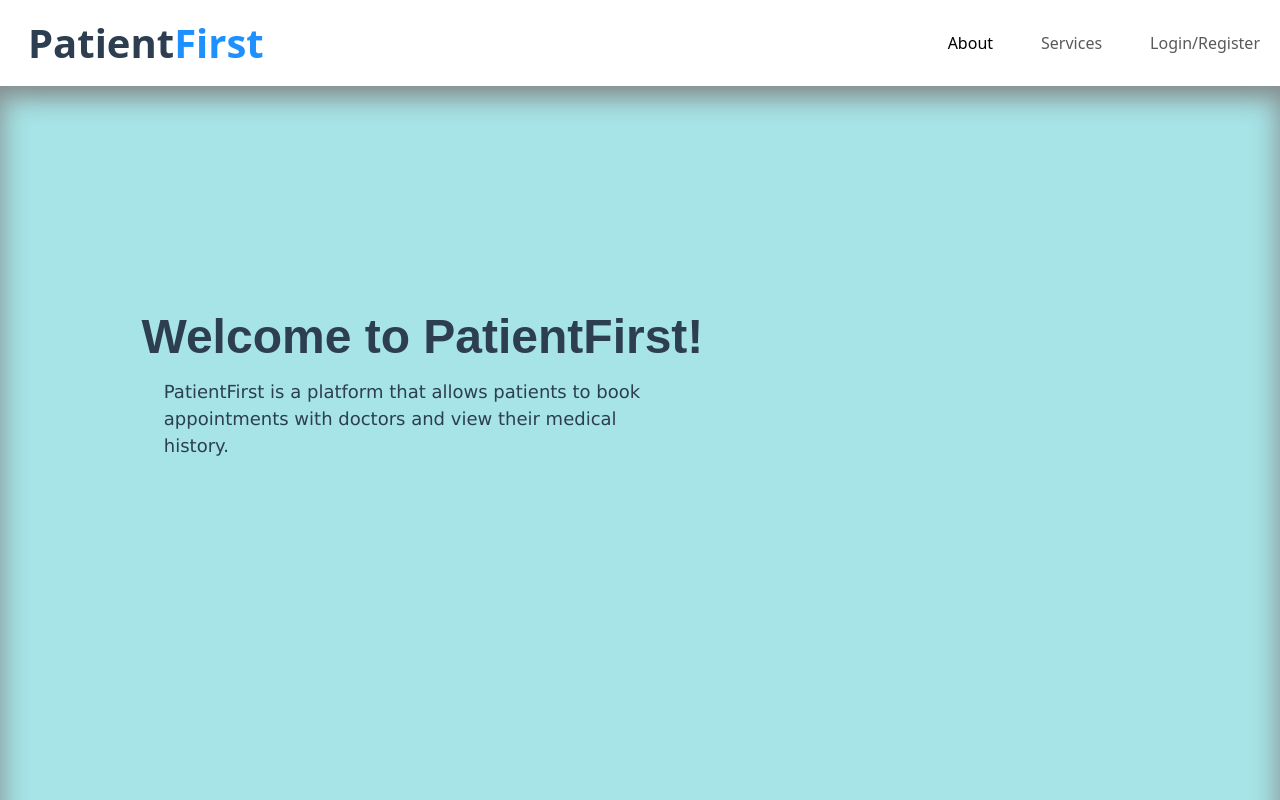
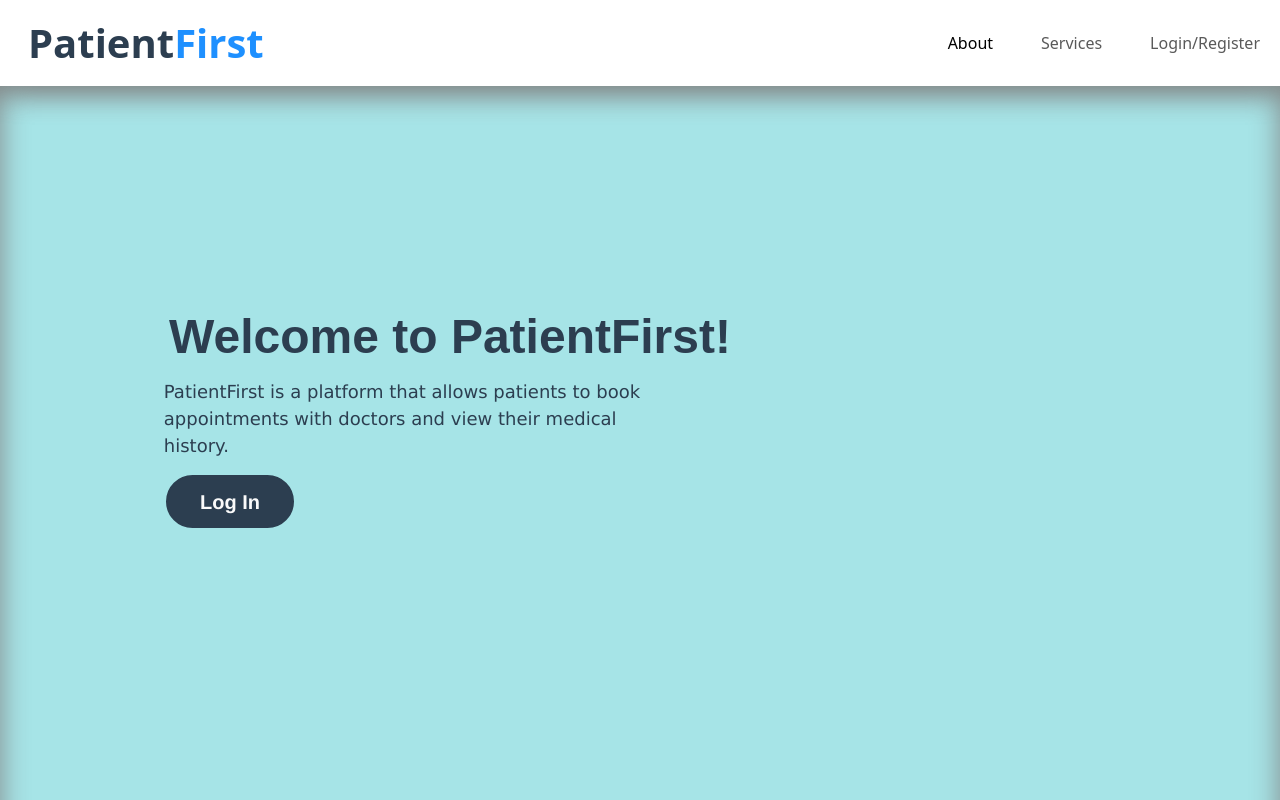
Before and after one commit to LloydBolences29/AUP_PatientFirst, a React (Vite) app in the folder aupcis/: page / in a window 1280 px wide. Shown: the top 800 px of the page. Built offline with nearby package versions, Linux system fonts and the light colour scheme.

Commit message:
added login button

```diff
--- a/aupcis/src/modules/Home/Home.css
+++ b/aupcis/src/modules/Home/Home.css
@@ -28,7 +28,7 @@ body {
 .header-content {
   padding: 10% 0 0 0;
   position: relative;
-  right: 17%;
+  right: 190px;
   top: 30px;
   color: #2c3e50;
   font-size: 48px;
@@ -52,6 +52,63 @@ body {
   font-family: Verdana, Geneva, Tahoma, sans-serif;
   font-size: 18px;
   font-weight: 55;
+}
+
+.login-button {
+  align-items: center;
+  background-color: #2c3e50;
+  border: 2px solid;
+  border-color: #2c3e50;
+  border-radius: 32px;
+  display: inline-flex;
+  flex-wrap: wrap;
+  gap: 0px 0px;
+  height: 52.5px;
+  justify-content: center;
+  padding: 16px 32px;
+  position: relative;
+  top: 30px;
+  right: 410px;
+}
+
+.login-button .span-text-align {
+  align-items: flex-start;
+  display: inline-flex;
+  flex: 0 0 auto;
+  flex-direction: column;
+  position: relative;
+}
+
+.login-button .span-h-button {
+  align-items: center;
+  align-self: stretch;
+  display: flex;
+  flex: 0 0 auto;
+  padding: 0px 0px 0.5px;
+  position: relative;
+  width: 100%;
+}
+
+.login-button .text-wrapper {
+  color: #fafafa;
+  font-family: "Helvetica-Bold", Helvetica;
+  font-size: 20px;
+  font-weight: 700;
+  letter-spacing: 0;
+  line-height: 20px;
+  margin-top: -1.00px;
+  position: relative;
+  white-space: nowrap;
+  width: fit-content;
+}
+
+.text-wrapper{
+  text-decoration: none;
+  margin: 0;
+}
+.login-button:hover .text-wrapper {
+  color: #2c3e50;
+  cursor: pointer;
 }
 .service-content {
   display: flex;
--- a/aupcis/src/modules/Home/Home.jsx
+++ b/aupcis/src/modules/Home/Home.jsx
@@ -2,48 +2,12 @@ import React from "react";
 import { NavLink } from "react-router-dom";
 import "bootstrap/dist/css/bootstrap.css";
 import "./Home.css";
+import { Navbar } from "../Navbar/Navbar";
 
 const Home = () => {
   return (
     <>
-      <nav className="navbar navbar-expand-lg navbar-light">
-        <div className="container-fluid">
-          <NavLink className="logo-text navbar-brand text-dark" to="/">
-            <span className="patient-Logo">Patient</span>
-            <span className="first-Logo">First</span>
-          </NavLink>
-          <button
-            className="navbar-toggler"
-            type="button"
-            data-bs-toggle="collapse"
-            data-bs-target="#navbarNav"
-            aria-controls="navbarNav"
-            aria-expanded="false"
-            aria-label="Toggle navigation"
-          >
-            <span className="navbar-toggler-icon"></span>
-          </button>
-          <div className="collapse navbar-collapse" id="navbarNav">
-            <ul className="navbar-nav ms-auto">
-              <li className="nav-item">
-                <NavLink className="nav-link" to="/">
-                  About
-                </NavLink>
-              </li>
-              <li className="nav-item">
-                <NavLink className="nav-link" to="/services">
-                  Services
-                </NavLink>
-              </li>
-              <li className="nav-item">
-                <NavLink className="nav-link" to="/login-register">
-                  Login/Register
-                </NavLink>
-              </li>
-            </ul>
-          </div>
-        </div>
-      </nav>
+      <Navbar />
 
       <div className="body">
         <div className="content">
@@ -55,6 +19,14 @@ const Home = () => {
               PatientFirst is a platform that allows patients to book
               appointments with doctors and view their medical history.
             </p>
+          </div>
+
+          <div className="login-button">
+            <div className="span-text-align">
+              <div className="span-h-button">
+                <NavLink to={"/login-register"} className="text-wrapper">Log In</NavLink>
+              </div>
+            </div>
           </div>
         </div>
       </div>
@@ -129,11 +101,18 @@ const Home = () => {
               AUP Clinic, Putingkahoy, Silang Cavite 4118, Philippines
             </p>
             <p id="contact-info">
-              <span className="phoneNumberFooter" id="title">Phone: </span> +63916 123 4567
+              <span className="phoneNumberFooter" id="title">
+                Phone:{" "}
+              </span>{" "}
+              +63916 123 4567
             </p>
             <p id="contact-info">
-              <span className="emailFooter" id="title">Email: </span>
-              <a href="mailto: aupclinic@aup.edu.ph" id="contact-info">aupclinic@aup.edu.ph</a>
+              <span className="emailFooter" id="title">
+                Email:{" "}
+              </span>
+              <a href="mailto: aupclinic@aup.edu.ph" id="contact-info">
+                aupclinic@aup.edu.ph
+              </a>
             </p>
           </div>
 
@@ -148,7 +127,9 @@ const Home = () => {
         </div>
 
         <div className="footer-bottom">
-          <p className="footer-bottom-text">© 2021 PatientFirst. All rights reserved.</p>
+          <p className="footer-bottom-text">
+            © 2021 PatientFirst. All rights reserved.
+          </p>
         </div>
       </footer>
     </>
--- /dev/null
+++ b/aupcis/src/modules/Navbar/Navbar.css
@@ -0,0 +1,12 @@
+.logo-text {
+    font-size: 2.5rem;
+    font-weight: 700;
+    font-family: system-ui, -apple-system, BlinkMacSystemFont, "Segoe UI", Roboto,
+      Oxygen, Ubuntu, Cantarell, "Open Sans", "Helvetica Neue", sans-serif;
+  }
+  .first-Logo {
+    color: #1e90ff;
+  }
+  .patient-Logo {
+    color: #2c3e50;
+  }
--- /dev/null
+++ b/aupcis/src/modules/Navbar/Navbar.jsx
@@ -0,0 +1,53 @@
+import React from 'react'
+import { NavLink } from 'react-router-dom'
+import 'bootstrap/dist/css/bootstrap.css'
+import './Navbar.css'
+
+
+export const Navbar = () => {
+  return (
+    <>
+    <nav className="navbar navbar-expand-lg navbar-light">
+            <div className="container-fluid">
+              <NavLink className="logo-text navbar-brand text-dark" to="/">
+                <span className="patient-Logo">Patient</span>
+                <span className="first-Logo">First</span>
+              </NavLink>
+              {/* <button
+                className="navbar-toggler"
+                type="button"
+                data-bs-toggle="collapse"
+                data-bs-target="#navbarNav"
+                aria-controls="navbarNav"
+                aria-expanded="false"
+                aria-label="Toggle navigation"
+              >
+                <span className="navbar-toggler-icon"></span>
+              </button> */}
+              <div className=" navbar-collapse" id="navbarNav">
+                <ul className="navbar-nav ms-auto">
+                  <li className="nav-item">
+                    <NavLink className="nav-link" to="/">
+                      About
+                    </NavLink>
+                  </li>
+                  <li className="nav-item">
+                    <NavLink className="nav-link" to="/services">
+                      Services
+                    </NavLink>
+                  </li>
+                  <li className="nav-item">
+                    <NavLink className="nav-link" to="/login-register">
+                      Login/Register
+                    </NavLink>
+                  </li>
+                </ul>
+              </div>
+            </div>
+          </nav>
+
+    </>
+  )
+}
+
+export default Navbar
```
